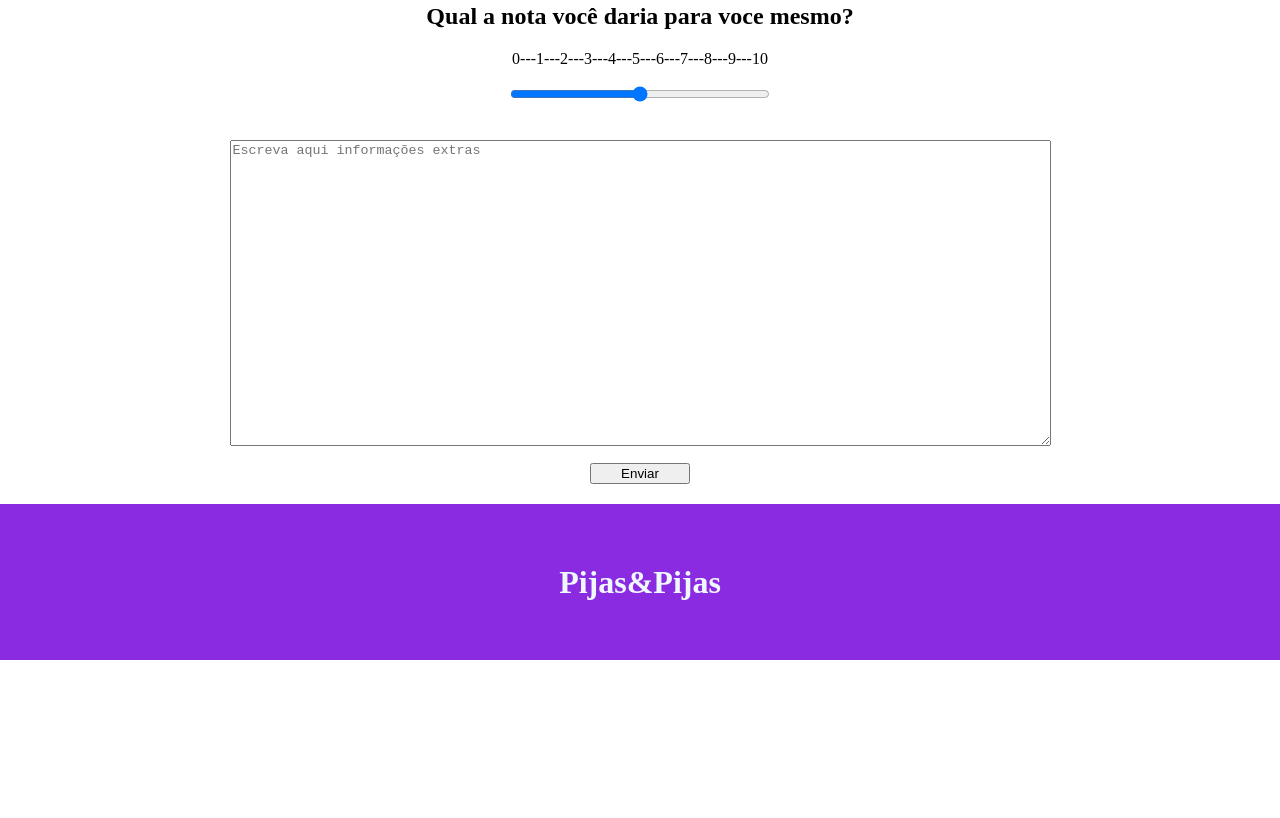
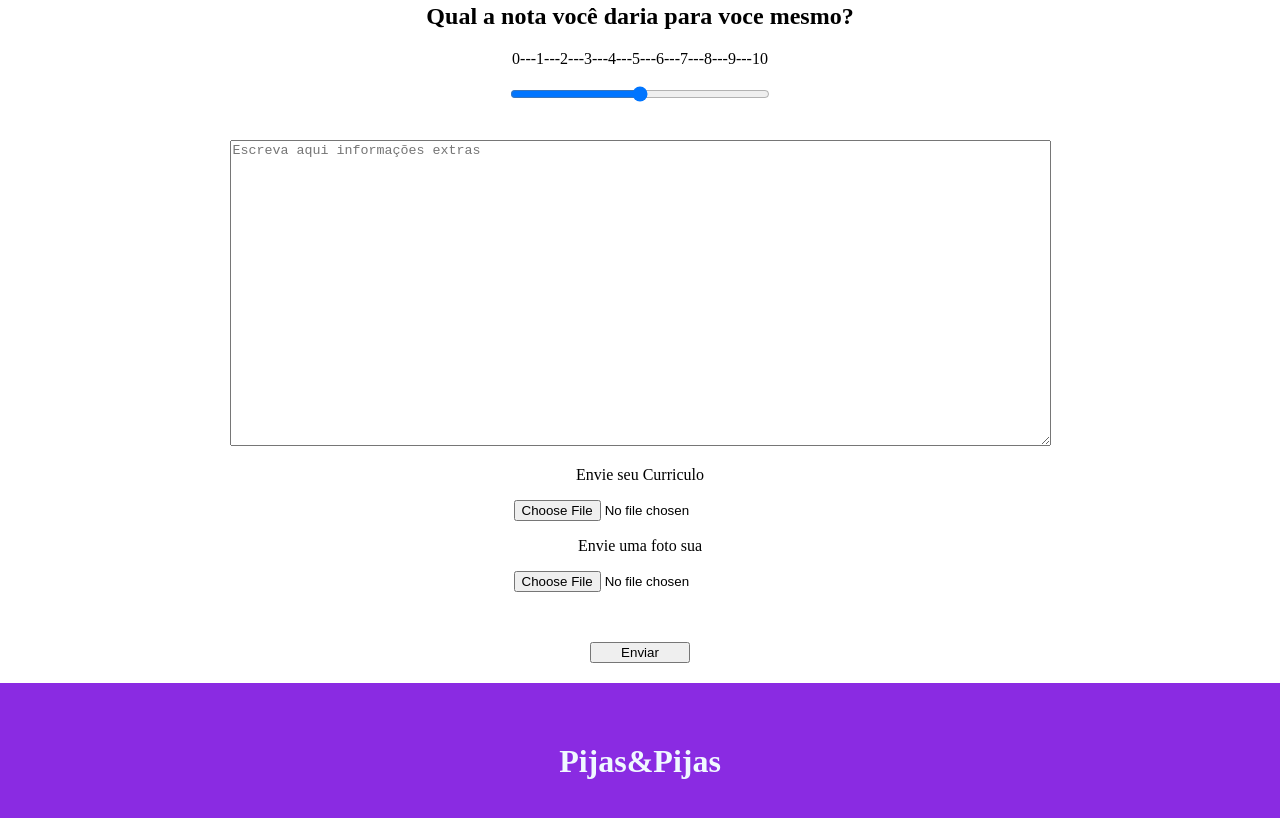
Before and after one commit to erich-pijas/Formularios, a plain HTML site: page index.html in a window 1280 px wide. Shown: the part 1196-2014 px from the top of the page. Before the commit the page ends 1856 px from the top, so only its background shows below. Drawn offline with Linux system fonts and the light colour scheme.

Commit message:
commit final definitivo!!!!!!

```diff
--- a/assets/style.css
+++ b/assets/style.css
@@ -46,6 +46,11 @@ body{
     margin-bottom: 1%;
 }
 
-.submit{
+.upload{
     margin-bottom: 20px;
 }
+
+.submit{
+    margin-top: 50px;
+    margin-bottom: 20px;
+}
--- a/index.html
+++ b/index.html
@@ -99,9 +99,18 @@
                         placeholder="Escreva aqui informações extras"></textarea>
                 </div>
 
+                <div class="upload">
+                    <p>Envie seu Curriculo</p>
+                    <input type="file" name="curriculo" id="">
+                    <p>Envie uma foto sua</p>
+                    <input type="file" name="foto" id="">
+                </div>
+
                 <div class="submit">
                     <input type="submit" value="Enviar" id="enviar">
                 </div>
+
+
             </form>
 
         </div>
```
Also changed, not shown: cadastro.html (+3 -0 lines).
